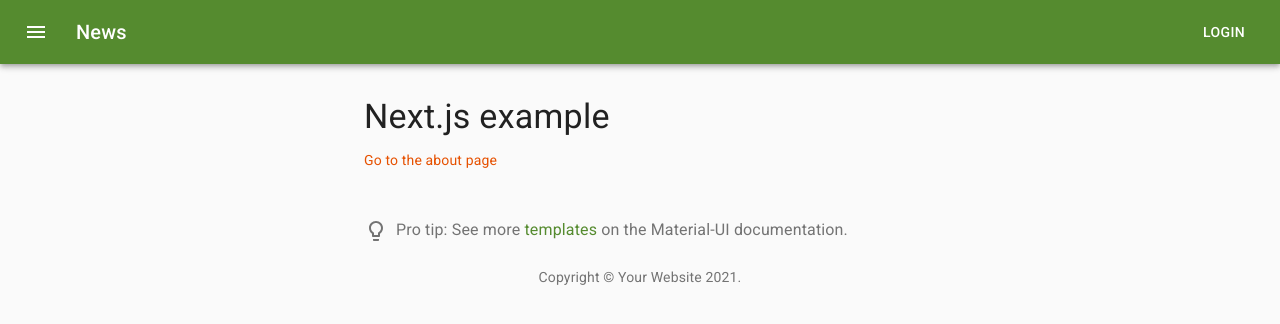
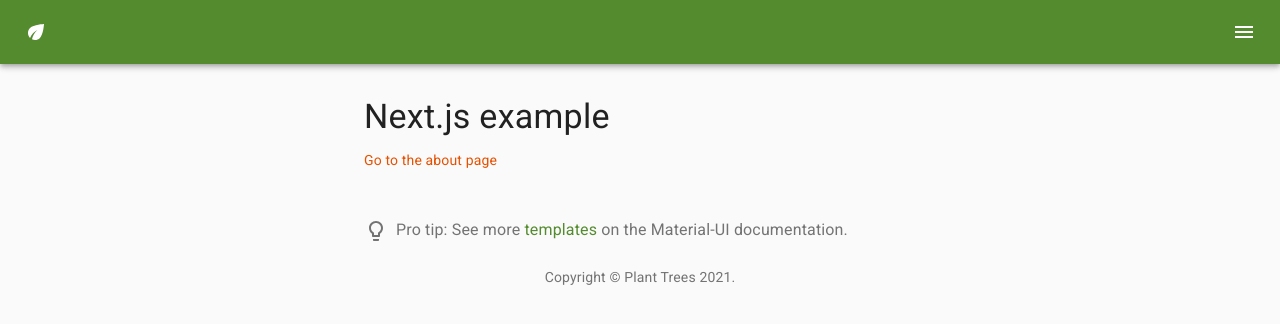
Before and after one commit to JohnObla/plant-trees, a Next.js app: page / in a window 1280 px wide. Shown: the top 324 px of the page. Built offline with nearby package versions, Linux system fonts and the light colour scheme.

Commit message:
Menu icon leads to home

```diff
--- a/src/Copyright.js
+++ b/src/Copyright.js
@@ -7,7 +7,7 @@ export default function Copyright() {
     <Typography variant="body2" color="textSecondary" align="center">
       {'Copyright © '}
       <MuiLink color="inherit" href="https://material-ui.com/">
-        Your Website
+        Plant Trees
       </MuiLink>{' '}
       {new Date().getFullYear()}
       {'.'}
--- a/src/components/Appbar/Appbar.js
+++ b/src/components/Appbar/Appbar.js
@@ -6,13 +6,16 @@ import Typography from '@material-ui/core/Typography';
 import Button from '@material-ui/core/Button';
 import IconButton from '@material-ui/core/IconButton';
 import MenuIcon from '@material-ui/icons/Menu';
+import EcoIcon from '@material-ui/icons/Eco';
+import { Eco } from '@material-ui/icons';
+import Link from '../../Link';
 
 const useStyles = makeStyles(theme => ({
+  logo: {
+    marginRight: 'auto',
+  },
   menuButton: {
-    marginRight: theme.spacing(2),
-  },
-  title: {
-    flexGrow: 1,
+    marginLeft: 'auto',
   },
 }));
 
@@ -20,20 +23,27 @@ export default function Appbar() {
   const classes = useStyles();
 
   return (
-    <MuiAppBar position="static">
+    <MuiAppBar position="static" component="nav" href="">
       <Toolbar>
         <IconButton
           edge="start"
+          className={classes.logo}
+          color="inherit"
+          aria-label="menu"
+          component={Link}
+          href="/"
+        >
+          <EcoIcon />
+        </IconButton>
+
+        <IconButton
+          edge="end"
           className={classes.menuButton}
           color="inherit"
           aria-label="menu"
         >
           <MenuIcon />
         </IconButton>
-        <Typography variant="h6" className={classes.title}>
-          News
-        </Typography>
-        <Button color="inherit">Login</Button>
       </Toolbar>
     </MuiAppBar>
   );
```
